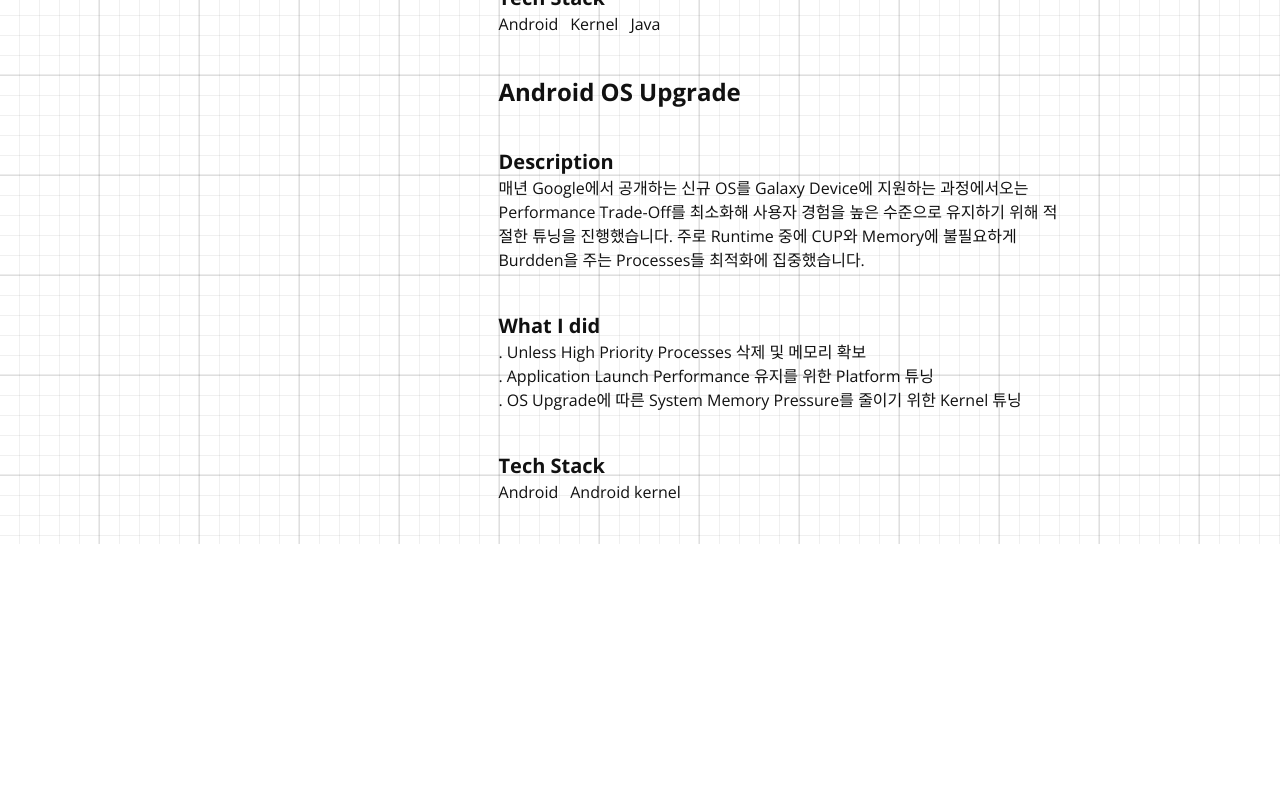
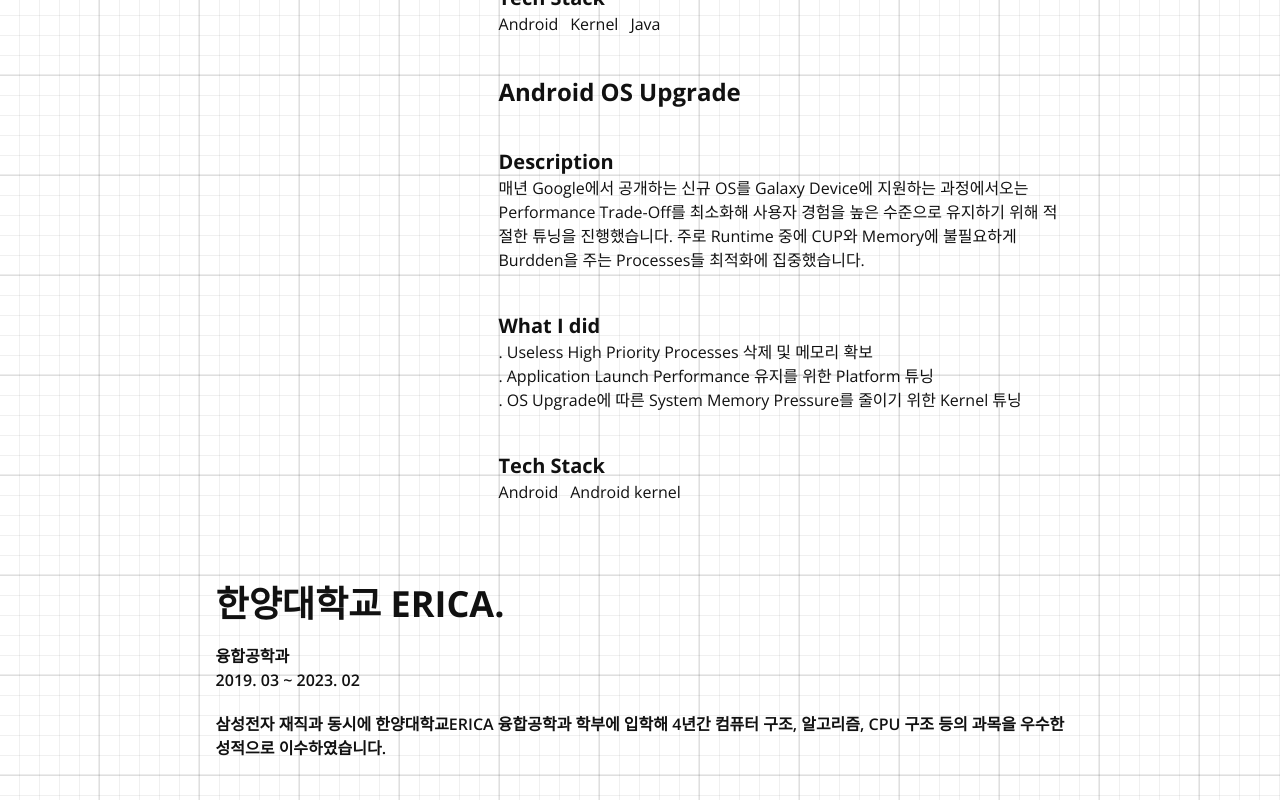
Before and after one commit to jh0152park/introduce_my_self, a Next.js app in the folder resume/: page / in a window 1280 px wide. Shown: the part 2924-3724 px from the top of the page. Before the commit the page ends 3468 px from the top, so only its background shows below. Built offline with nearby package versions, Linux system fonts and the light colour scheme.

Commit message:
added work experience

```diff
--- a/resume/app/page.tsx
+++ b/resume/app/page.tsx
@@ -1,3 +1,4 @@
+import Education from "@/components/edu/education";
 import Header from "@/components/navigate/header";
 import Title from "@/components/title/title";
 import WorkExperience from "@/components/work/work-experience";
@@ -9,6 +10,7 @@
             <main className="px-[2%] py-[5%] w-full h-screen max-w-[900px] ">
                 <Title />
                 <WorkExperience />
+                <Education />
             </main>
         </div>
     );
--- /dev/null
+++ b/resume/components/edu/education.tsx
@@ -0,0 +1,21 @@
+import PointDot from "../common/point-dot";
+
+export default function Education() {
+    return (
+        <div className="flex flex-col items-start justify-start w-full gap-5 py-10">
+            <div className="flex items-center justify-start *:font-bold *:text-4xl">
+                <span>한양대학교 ERICA</span>
+                <PointDot />
+            </div>
+            <div className="flex flex-col items-start justify-start *:font-semibold">
+                <span>융합공학과</span>
+                <span>2019. 03 ~ 2023. 02</span>
+            </div>
+            <span className="font-semibold">
+                삼성전자 재직과 동시에 한양대학교ERICA 융합공학과 학부에 입학해
+                4년간 컴퓨터 구조, 알고리즘, CPU 구조 등의 과목을 우수한
+                성적으로 이수하였습니다.
+            </span>
+        </div>
+    );
+}
--- a/resume/global/experience.ts
+++ b/resume/global/experience.ts
@@ -82,7 +82,7 @@
             description:
                 "매년 Google에서 공개하는 신규 OS를 Galaxy Device에 지원하는 과정에서오는 Performance Trade-Off를 최소화해 사용자 경험을 높은 수준으로 유지하기 위해 적절한 튜닝을 진행했습니다. 주로 Runtime 중에 CUP와 Memory에 불필요하게 Burdden을 주는 Processes들 최적화에 집중했습니다.",
             worked: [
-                "Unless High Priority Processes 삭제 및 메모리 확보",
+                "Useless High Priority Processes 삭제 및 메모리 확보",
                 "Application Launch Performance 유지를 위한 Platform 튜닝",
                 "OS Upgrade에 따른 System Memory Pressure를 줄이기 위한 Kernel 튜닝",
             ],
```
